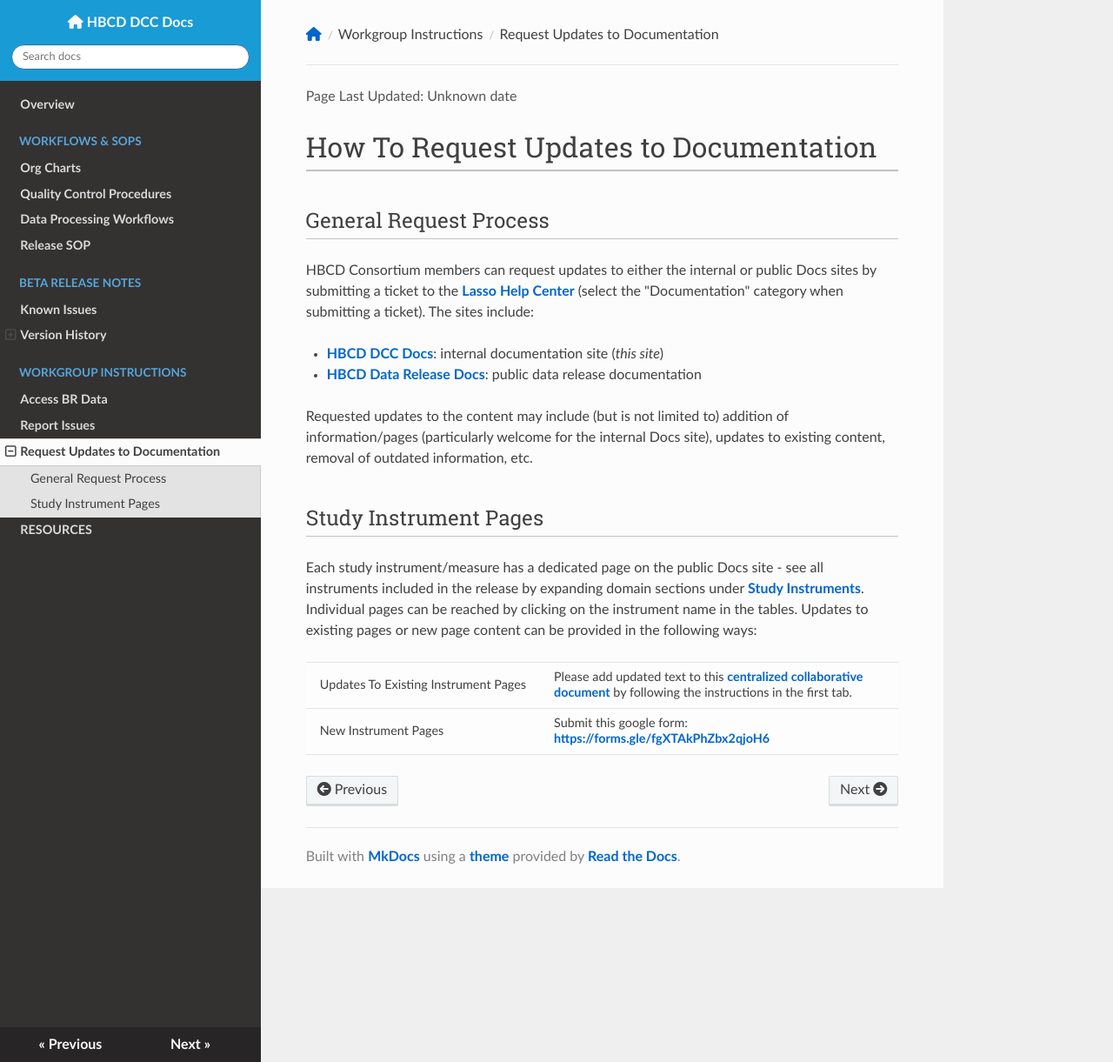
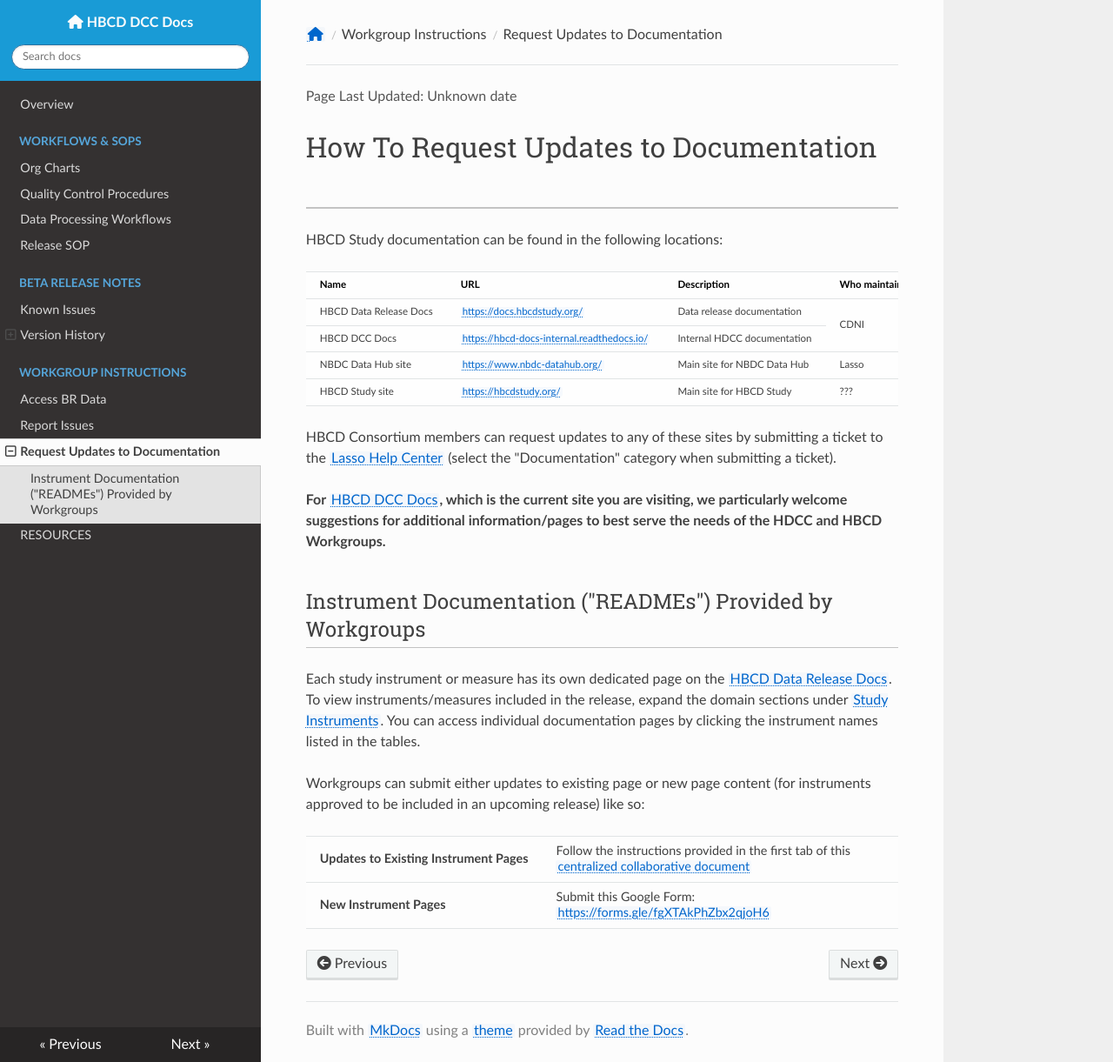
Before and after one commit to DCAN-Labs/hbcd-docs-internal, an MkDocs documentation site: the page built from docs/internal/docs-updates.md, in a window 1280 px wide and 1221 px high. Shown: the whole window at 87% size. Built offline with MkDocs 1.6.1, drawn with Linux system fonts in a browser that asks for light colours; nearby versions of some CDN libraries.

Commit message:
update css styling for embedded links and polish docs updates page

```diff
--- a/docs/css/custom.css
+++ b/docs/css/custom.css
@@ -4,13 +4,30 @@
 /* red: #be074c */
 /* black/gray: #6b6b6b */
 
-/* styling for text with hyperlinks */
-a {
-  color: #0066cc;               /* Use a distinguishable color */
-  font-weight: 600;             /* Optional: Slightly bolder text */
+/* styling text to make more subtle, e.g. "Click to Expand"*/
+.hint {
+  color: #888;
+  font-size: 90%;
+  font-style: normal;
+  font-weight: normal;
+  background-color: transparent; /* <--- critical */
 }
-/* Change appearance when hovering */
-a:hover {
+
+/* styling for text with hyperlinks (not TOC, previous and next footer buttons, or images) */
+.rst-content a:not(.rst-footer-buttons a):not(:has(img)) {
+  color: #0066cc;
+  font-weight: 500;
+  text-decoration: underline dotted;
+  text-underline-offset: 2px;
+  text-decoration-thickness: thin;
+  text-decoration-thickness: 0.3px;
+  background-color: rgba(0, 102, 204, 0.031); /* Add slight color box around text with embedded links too */
+  padding: 0 2px;
+  border-radius: 2px;
+  transition: background-color 0.2s ease;
+}
+.rst-content a:hover:not(.rst-footer-buttons a):not(:has(img)) {
+  background-color: rgba(0, 102, 204, 0.15);
   text-decoration: underline;
 }
 
@@ -47,7 +64,6 @@
 #toggle-all-btn:hover {
   transform: scale(1.05); /* Slight zoom effect */
 }
-
 
 /* Style for folder tree display */
 .folder-tree {
--- a/docs/internal/docs-updates.md
+++ b/docs/internal/docs-updates.md
@@ -1,28 +1,58 @@
 # How To Request Updates to Documentation
 
-## General Request Process
+HBCD Study documentation can be found in the following locations:
 
-HBCD Consortium members can request updates to either the internal or public Docs sites by submitting a ticket to the [Lasso Help Center](https://nbdc-datashare.lassoinformatics.com/help-center) (select the "Documentation" category when submitting a ticket). The sites include:
-
-- [HBCD DCC Docs](../index.md): internal documentation site (*this site*)
-- [HBCD Data Release Docs](https://docs.hbcdstudy.org/): public data release documentation
-
-Requested updates to the content may include (but is not limited to) addition of information/pages (particularly welcome for the internal Docs site), updates to existing content, removal of outdated information, etc.
-
-
-## Study Instrument Pages
-
-Each study instrument/measure has a dedicated page on the public Docs site - see all instruments included in the release by expanding domain sections under [Study Instruments](https://docs.hbcdstudy.org/latest/instruments/#instruments-by-domain). Individual pages can be reached by clicking on the instrument name in the tables. Updates to existing pages or new page content can be provided in the following ways:
-
-<table class="table-no-vertical-lines">
-  <tbody>
+<table class="compact-table table-no-vertical-lines">
+  <thead>
     <tr>
-        <td>Updates To Existing Instrument Pages</td>
-        <td style="word-wrap: break-word; white-space: normal;">Please add updated text to this <a href=https://docs.google.com/document/d/14Bbyr4kwqwM91AGKwi1_Im31e-mkZd1s6wWfCsHMMrA/edit?usp=sharing>centralized collaborative document</a> by following the instructions in the first tab.</td>
+      <th>Name</th>
+      <th>URL</th>
+      <th>Description</th>
+      <th>Who maintains site</th>
     </tr>
-    <tr>
-        <td>New Instrument Pages</td>
-        <td style="word-wrap: break-word; white-space: normal;">Submit this google form: <a href="https://forms.gle/fgXTAkPhZbx2qjoH6">https://forms.gle/fgXTAkPhZbx2qjoH6</a></td>
-    </tr>
+  </thead>
+<tbody>
+<tr>
+<td>HBCD Data Release Docs</td>
+<td><a class="in-cell-link" href="https://docs.hbcdstudy.org/latest/" target="_blank">https://docs.hbcdstudy.org/</a></td>
+<td>Data release documentation</td>
+<td colspan="1" rowspan="2">
+<div>CDNI</div>
+</td>
+</tr>
+<tr>
+<td>HBCD DCC Docs</td>
+<td><a class="in-cell-link" href="https://hbcd-docs-internal.readthedocs.io/latest/" target="_blank">https://hbcd-docs-internal.readthedocs.io/</a></td>
+<td>Internal HDCC documentation</td>
+</tr>
+<tr>
+<td>NBDC Data Hub site</td>
+<td><a class="in-cell-link" href="https://www.nbdc-datahub.org/" target="_blank">https://www.nbdc-datahub.org/</a></td>
+<td>Main site for NBDC Data Hub</td>
+<td>Lasso</td>
+</tr>
+<tr>
+<td>HBCD Study site</td>
+<td><a class="in-cell-link" href="https://hbcdstudy.org/" target="_blank">https://hbcdstudy.org/</a></td>
+<td>Main site for HBCD Study</td>
+<td>???</td>
+</tr>
 </tbody>
 </table>
+
+HBCD Consortium members can request updates to any of these sites by submitting a ticket to the [Lasso Help Center](https://nbdc-datashare.lassoinformatics.com/help-center) (select the "Documentation" category when submitting a ticket).
+
+**For [HBCD DCC Docs](https://hbcd-docs-internal.readthedocs.io/), which is the current site you are visiting, we particularly welcome suggestions for additional information/pages to best serve the needs of the HDCC and HBCD Workgroups.**
+
+## Instrument Documentation ("READMEs") Provided by Workgroups
+
+Each study instrument or measure has its own dedicated page on the [HBCD Data Release Docs](https://docs.hbcdstudy.org/). To view instruments/measures included in the release, expand the domain sections under [Study Instruments](https://docs.hbcdstudy.org/latest/instruments/#instruments-by-domain). You can access individual documentation pages by clicking the instrument names listed in the tables.
+
+Workgroups can submit either updates to existing page or new page content (for instruments approved to be included in an upcoming release) like so:
+
+<table class="table-no-vertical-lines"> <tbody>
+<tr>
+    <td><strong>Updates to Existing Instrument Pages</strong></td>
+    <td style="word-wrap: break-word; white-space: normal;">Follow the instructions provided in the first tab of this <a href="https://docs.google.com/document/d/14Bbyr4kwqwM91AGKwi1_Im31e-mkZd1s6wWfCsHMMrA/edit?usp=sharing">centralized collaborative document</a></td>
+</tr>
+<tr> <td><strong>New Instrument Pages</strong></td> <td style="word-wrap: break-word; white-space: normal;">Submit this Google Form: <a href="https://forms.gle/fgXTAkPhZbx2qjoH6">https://forms.gle/fgXTAkPhZbx2qjoH6</a></td> </tr> </tbody> </table>
```
